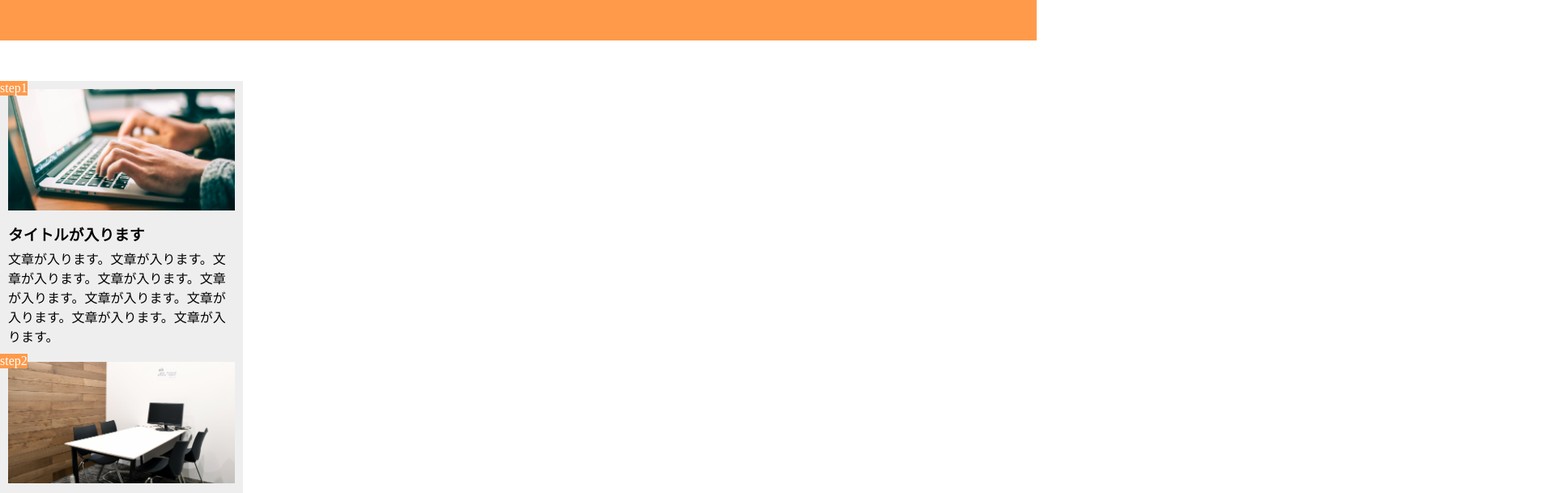
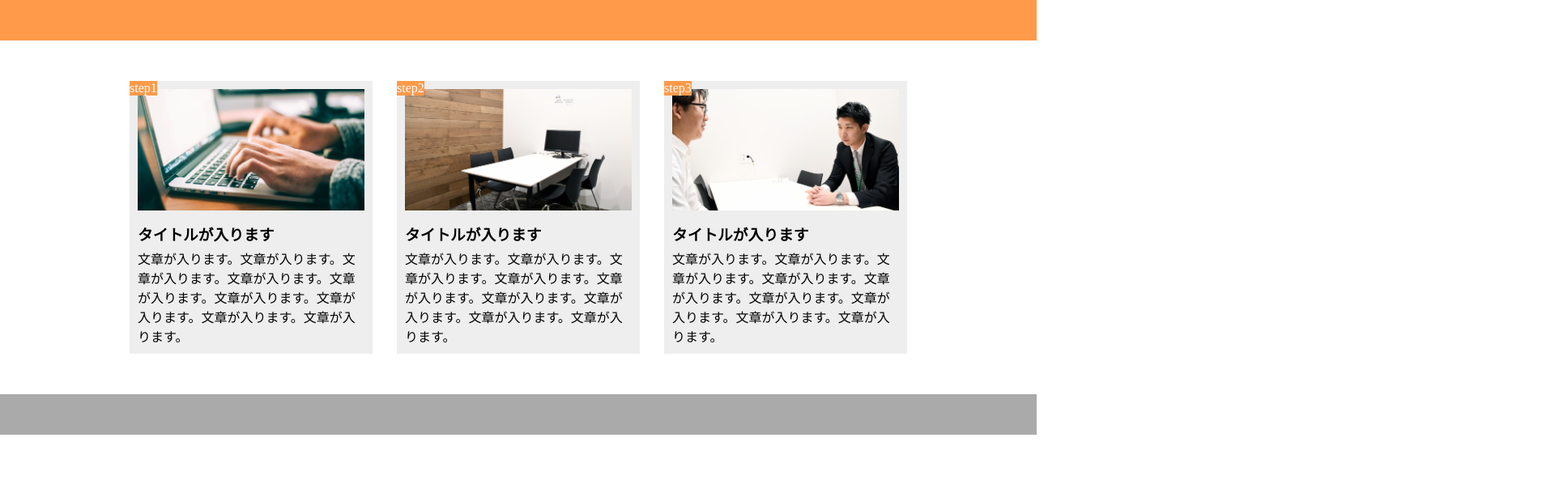
Before and after one commit to egutak/assignment, a plain HTML site: page index.html in a window 1280 px wide. Shown: the top 609 px of the page at 81% size, 1920 px wide, since content can reach past the window. Drawn offline with Linux system fonts and the light colour scheme.

Commit message:
横並び

```diff
--- a/style.css
+++ b/style.css
@@ -10,9 +10,9 @@ header {
 }
 
 main {
-  width: 960%;
+  width: 960px;
   margin: 50px auto;
-  display: inline-block
+  display: flex;
 }
 
 .step-box {
@@ -73,6 +73,7 @@ footer {
 
   main {
     width: 100%;
+    display: block;
   }
 
   .step-box {
```
